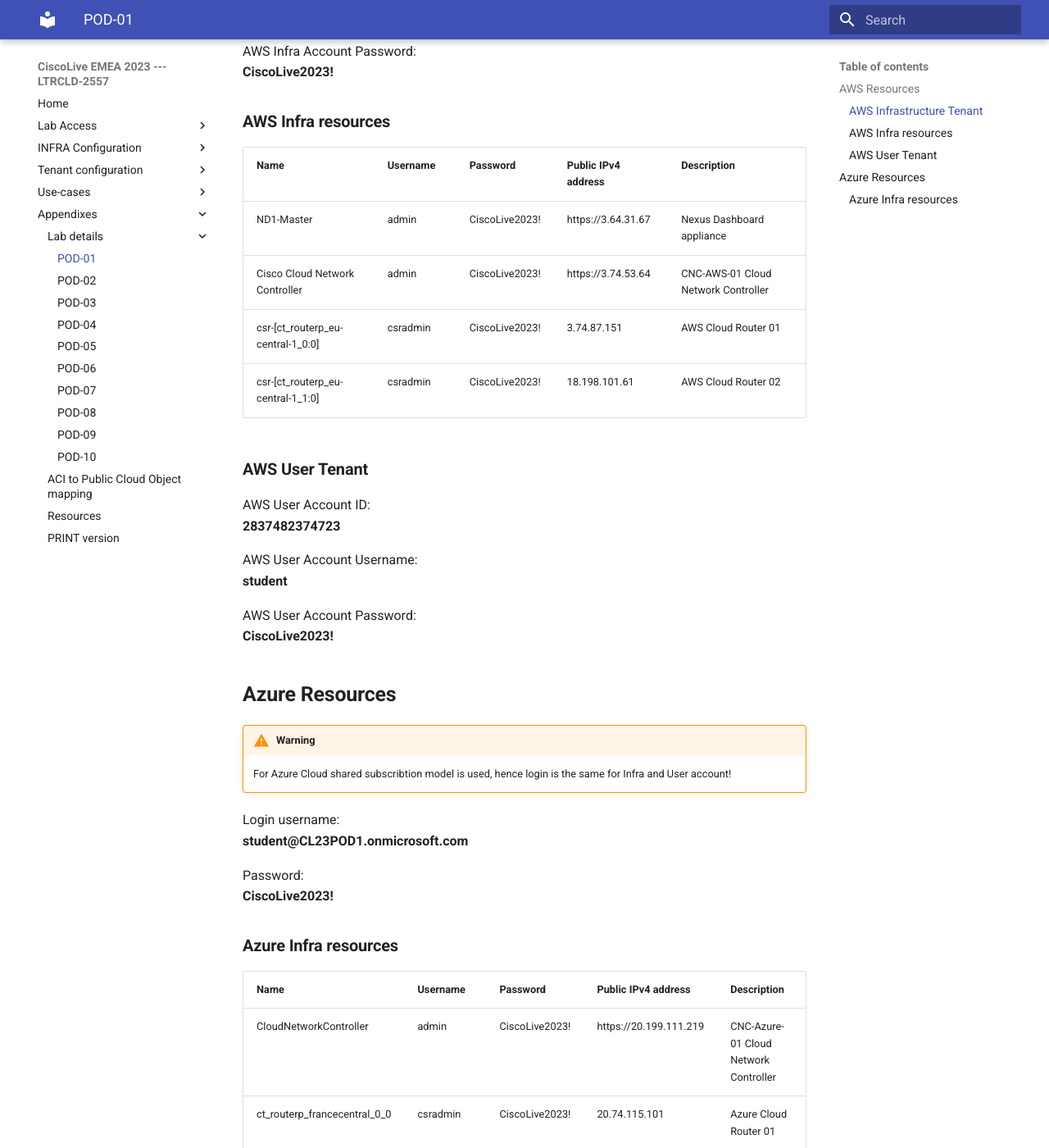
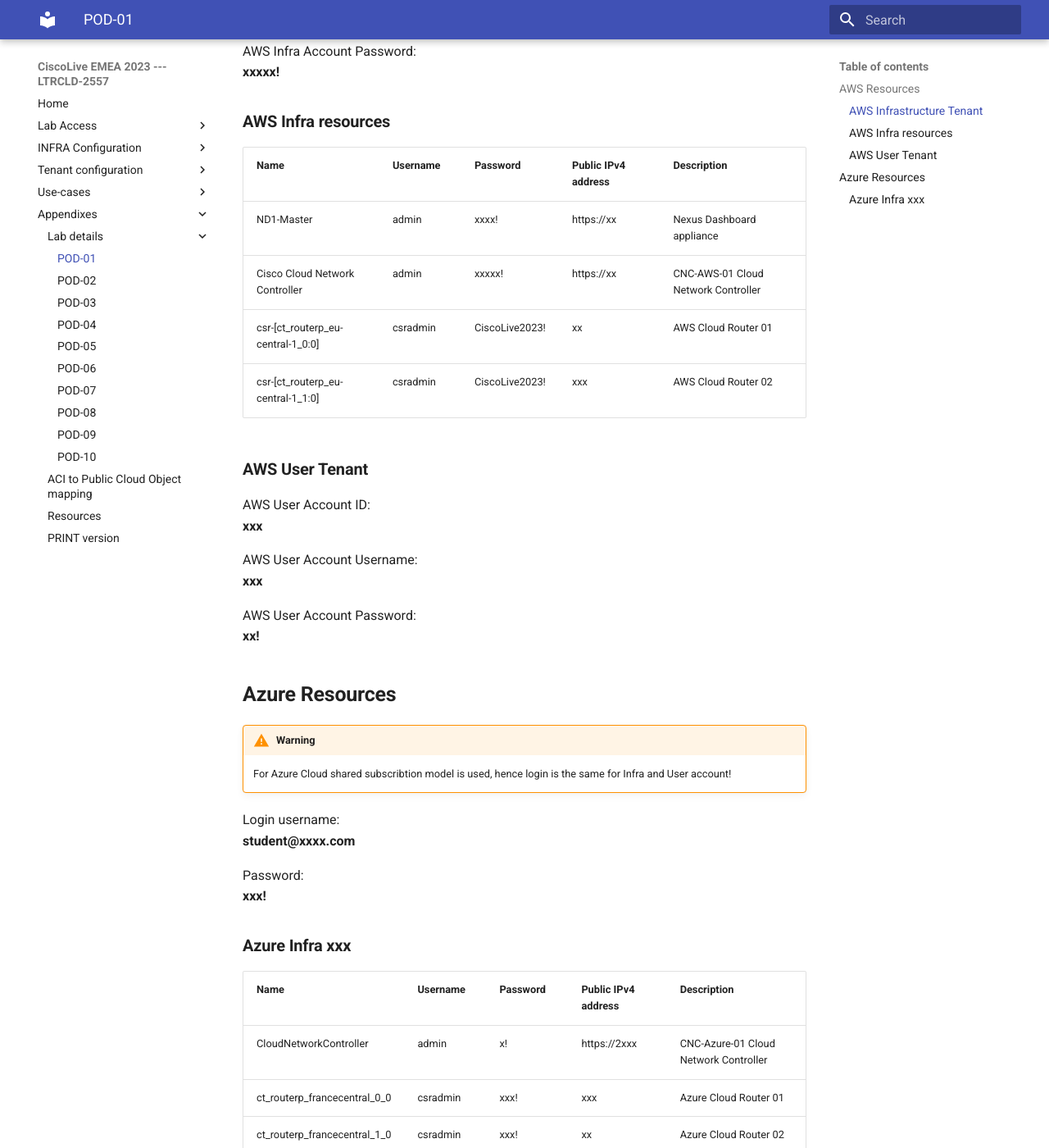
Before and after one commit to marcinduma/LTRCLD-2557, an MkDocs documentation site: the page built from docs/pod1.md, in a window 1280 px wide and 1400 px high, scrolled down 481 px. Shown: the whole window at 82% size. Built offline with MkDocs 1.6.1 and Material for MkDocs 9.7.7, drawn with Linux system fonts in a browser that asks for light colours; some of the changed text lies outside the part shown.

Commit message:
pass update

```diff
--- a/docs/pod1.md
+++ b/docs/pod1.md
@@ -7,44 +7,44 @@
 
 ### **AWS Infrastructure Tenant**
 
-AWS Infra Account ID: <br> **283748374723**
+AWS Infra Account ID: <br> **xxxxxxx**
 
-AWS Infra Account Username:<br> **student**
+AWS Infra Account Username:<br> **xxxx**
 
-AWS Infra Account Password:<br> **CiscoLive2023!**
+AWS Infra Account Password:<br> **xxxxx!**
 
 ### **AWS Infra resources**
 
 
 | Name           | Username       |Password        | Public IPv4 address | Description |
 | -------------- | -------------- | -------------- | -------------- | -------------- |
-| ND1-Master | admin | CiscoLive2023! | https://3.64.31.67 | Nexus Dashboard appliance |
-| Cisco Cloud Network Controller | admin | CiscoLive2023! | https://3.74.53.64 | CNC-AWS-01 Cloud Network Controller |
-| csr-[ct_routerp_eu-central-1_0:0] | csradmin | CiscoLive2023! | 3.74.87.151 | AWS Cloud Router 01 |
-| csr-[ct_routerp_eu-central-1_1:0] | csradmin | CiscoLive2023! | 18.198.101.61 | AWS Cloud Router 02 |
+| ND1-Master | admin | xxxx! | https://xx | Nexus Dashboard appliance |
+| Cisco Cloud Network Controller | admin | xxxxx! | https://xx | CNC-AWS-01 Cloud Network Controller |
+| csr-[ct_routerp_eu-central-1_0:0] | csradmin | CiscoLive2023! | xx | AWS Cloud Router 01 |
+| csr-[ct_routerp_eu-central-1_1:0] | csradmin | CiscoLive2023! | xxx | AWS Cloud Router 02 |
 
 
 ### **AWS User Tenant**
 
-AWS User Account ID:<br> **2837482374723**
+AWS User Account ID:<br> **xxx**
 
-AWS User Account Username:<br> **student**
+AWS User Account Username:<br> **xxx**
 
-AWS User Account Password:<br> **CiscoLive2023!**
+AWS User Account Password:<br> **xx!**
 
 ## **Azure Resources**
 
 !!! Warning
     For Azure Cloud shared subscribtion model is used, hence login is the same for Infra and User account!
 
-Login username:<br> **student@CL23POD1.onmicrosoft.com**
+Login username:<br> **student@xxxx.com**
 
-Password:<br> **CiscoLive2023!**
+Password:<br> **xxx!**
 
-### **Azure Infra resources**
+### **Azure Infra xxx**
 
 | Name           | Username       |Password        | Public IPv4 address | Description |
 | -------------- | -------------- | -------------- | -------------- | -------------- |
-| CloudNetworkController | admin | CiscoLive2023! | https://20.199.111.219 | CNC-Azure-01 Cloud Network Controller |
-| ct_routerp_francecentral_0_0 | csradmin | CiscoLive2023! | 20.74.115.101 | Azure Cloud Router 01 |
-| ct_routerp_francecentral_1_0 | csradmin | CiscoLive2023! | 20.74.115.233 | Azure Cloud Router 02 |
+| CloudNetworkController | admin | x! | https://2xxx | CNC-Azure-01 Cloud Network Controller |
+| ct_routerp_francecentral_0_0 | csradmin | xxx! | xxx | Azure Cloud Router 01 |
+| ct_routerp_francecentral_1_0 | csradmin | xxx! | xx | Azure Cloud Router 02 |
```
Also changed, not shown: site/index.html, site/print_page/index.html, site/search/search_index.json, site/use-case2/index.html, 1 other file.
